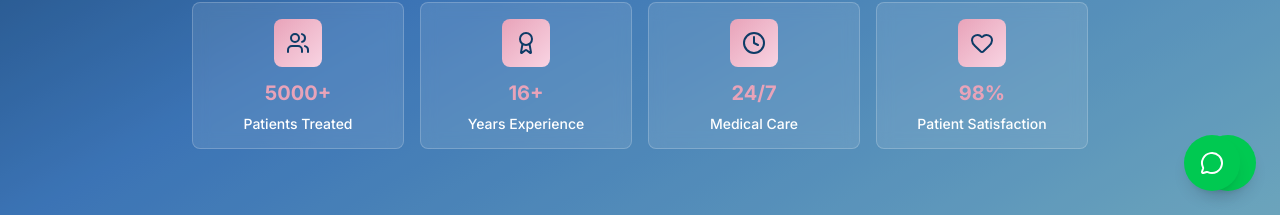
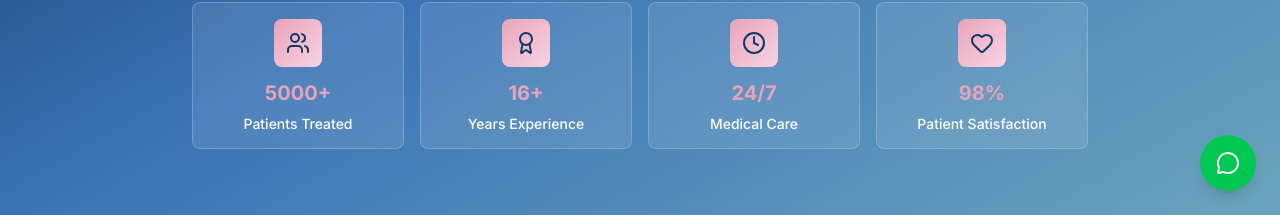
Before and after one commit to Aswathi-AJ/LOTUS-POLYCLINIC, a React (Vite) app: page / in a window 1280 px wide. Shown: the part 585-800 px from the top of the page. Built offline with nearby package versions, Linux system fonts and the light colour scheme.

Commit message:
modified

```diff
--- a/src/App.jsx
+++ b/src/App.jsx
@@ -1366,14 +1366,14 @@ Please contact the patient to confirm the appointment.
           "Caring beyond treatment" - Comprehensive healthcare provider committed to compassionate care.
         </p>
         <div className="flex space-x-4">
-{/* WhatsApp Floating Button */}
-<a
-  href={getWhatsAppUrl()}
-  className="fixed bottom-6 right-6 z-50 bg-green-500 text-white p-4 rounded-full shadow-lg hover:bg-green-600 transition-all hover:scale-110 focus:outline-none focus:ring-2 focus:ring-green-500 focus:ring-offset-2"
-  aria-label="Chat on WhatsApp for medical appointments and inquiries"
->
-  <MessageCircle size={24} />
-</a>
+          {/* CORRECTED: Regular WhatsApp icon for footer, not floating button */}
+          <a
+            href={getWhatsAppUrl('Hello Lotus Polyclinic, I would like to get more information about your services')}
+            className="text-white/80 hover:text-[#E8A3B9] transition-colors focus:outline-none focus:ring-2 focus:ring-[#E8A3B9] rounded p-2"
+            aria-label="Contact us on WhatsApp"
+          >
+            <MessageCircle size={20} />
+          </a>
           <a
             href={`tel:${config.CLINIC_PHONE || '+91 9840398908'}`}
             className="text-white/80 hover:text-[#E8A3B9] transition-colors focus:outline-none focus:ring-2 focus:ring-[#E8A3B9] rounded p-2"
@@ -1459,8 +1459,6 @@ Please contact the patient to confirm the appointment.
           </a>
           <a
             href={getWhatsAppUrl('Emergency Assistance Required - Lotus Polyclinic')}
-            target="_blank"
-            rel="noopener noreferrer"
             className="text-white/80 hover:text-[#E8A3B9] transition-colors hover:underline block text-sm focus:outline-none focus:ring-2 focus:ring-[#E8A3B9] rounded px-2 py-1"
           >
             WhatsApp Emergency
```
